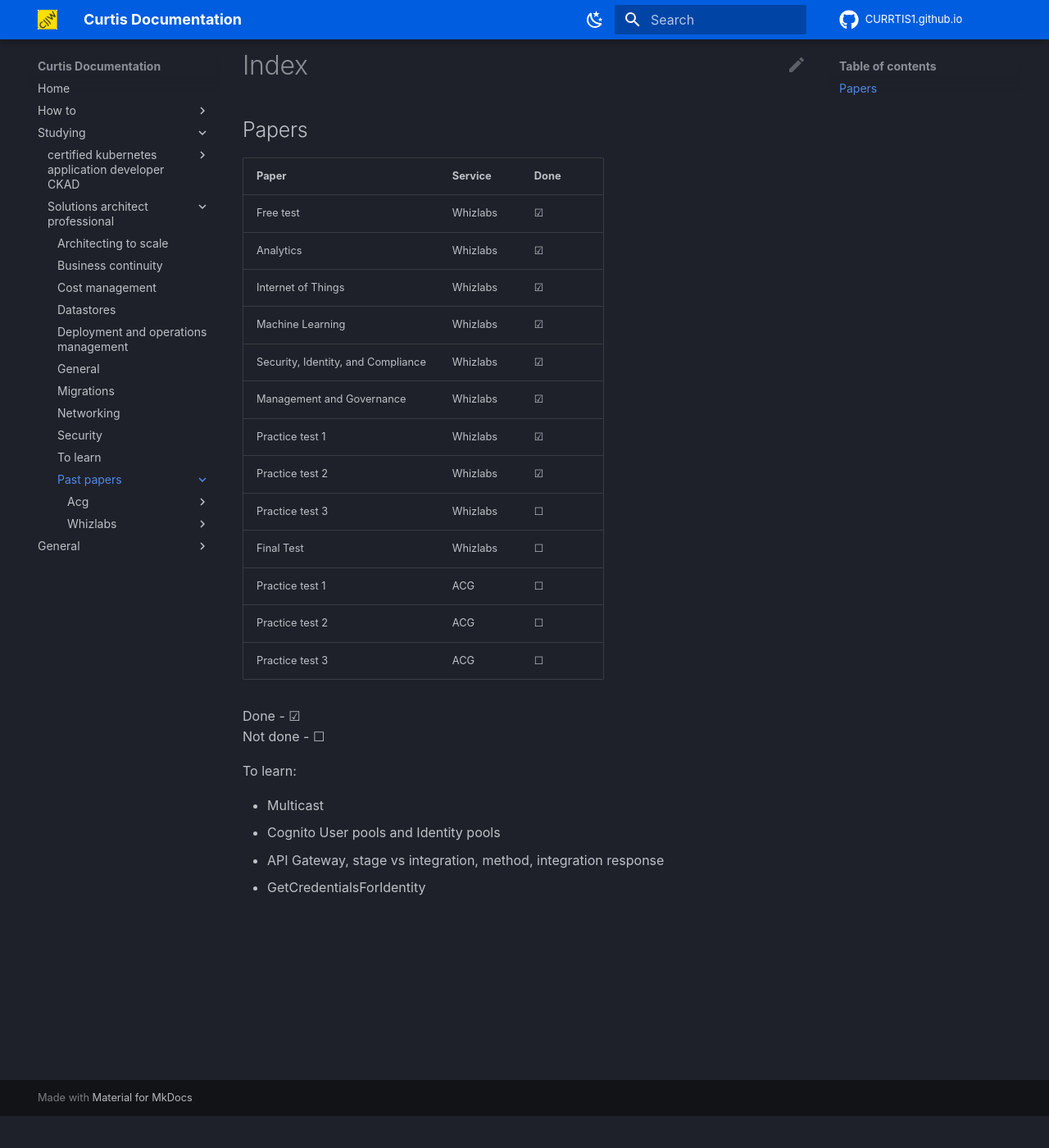
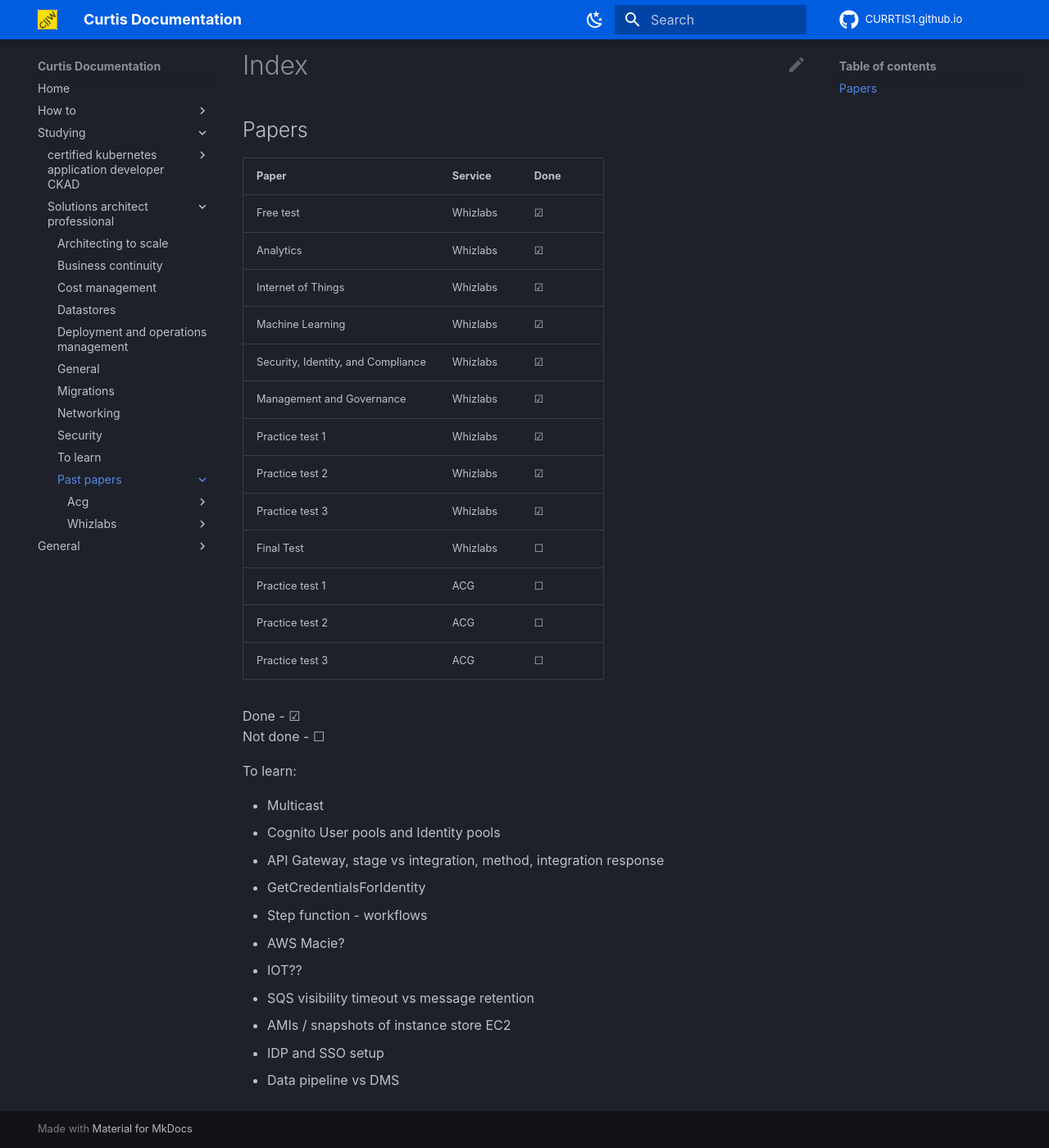
Before and after one commit to CURRTIS1/CURRTIS1.github.io, an MkDocs documentation site: the page built from docs/docs/studying/solutions_architect_professional/past_papers/index.md, in a window 1280 px wide and 1400 px high, scrolled down 39 px. Shown: the whole window at 82% size. Built offline with MkDocs 1.6.1 and Material for MkDocs 9.7.7, drawn with Linux system fonts in a browser that asks for light colours; comment, search, counter and statistics services are not loaded.

Commit message:
updating index

```diff
--- a/docs/docs/studying/solutions_architect_professional/past_papers/index.md
+++ b/docs/docs/studying/solutions_architect_professional/past_papers/index.md
@@ -25,3 +25,10 @@
 - Cognito User pools and Identity pools
 - API Gateway, stage vs integration, method, integration response
 - GetCredentialsForIdentity
+- Step function - workflows
+- AWS Macie?
+- IOT??
+- SQS visibility timeout vs message retention
+- AMIs / snapshots of instance store EC2
+- IDP and SSO setup
+- Data pipeline vs DMS
```
Also changed, not shown: other parts of docs/docs/studying/solutions_architect_professional/past_papers/index.md (+1 -1 lines).
